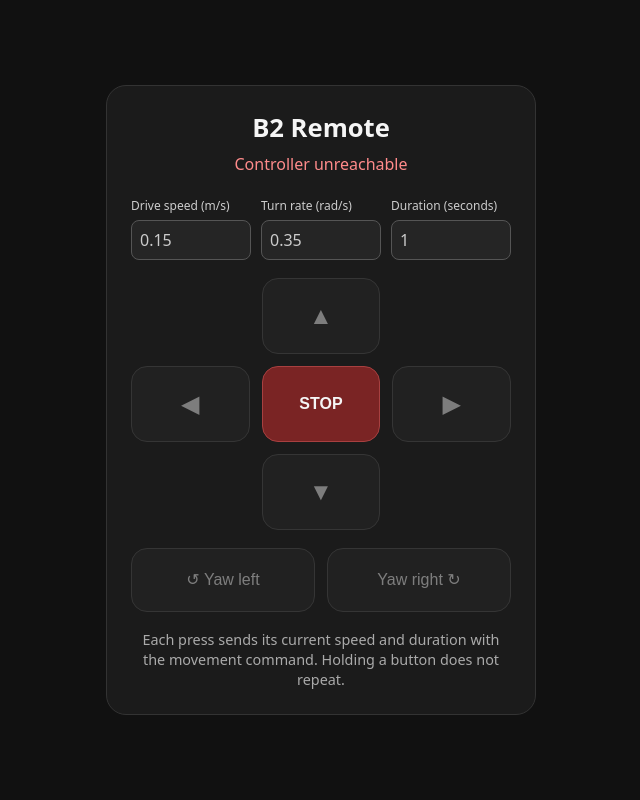
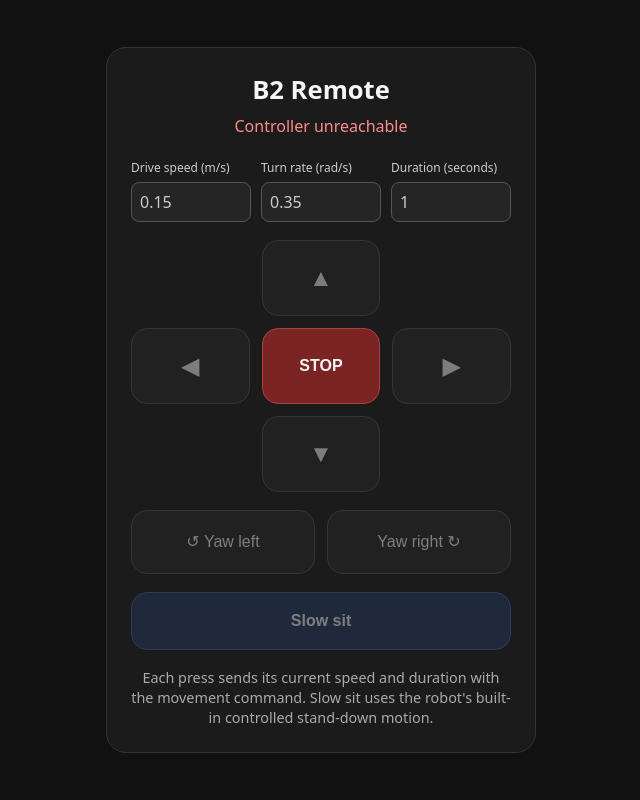
Before and after one commit to MuhammaDaniyal/b2-remote-web, a Python web app: template templates/index.html in a window 1280 px wide. Shown: the whole page, without its empty margins (319-959 px from the left). Run offline with Jinja, Linux system fonts and the light colour scheme; the template is opened without the code that fills it, so the values that code supplies are empty.

Commit message:
Add sit command functionality with rate limiting and UI integration

```diff
--- a/static/app.js
+++ b/static/app.js
@@ -1,8 +1,9 @@
 "use strict";
 
 const statusElement = document.getElementById("status");
-const commandButtons = [...document.querySelectorAll("[data-command]")];
+const commandButtons = [...document.querySelectorAll("[data-command], [data-sit]")];
 const stopButton = document.getElementById("stop-button");
+const sitButton = document.getElementById("sit-button");
 const linearSpeedInput = document.getElementById("linear-speed");
 const yawSpeedInput = document.getElementById("yaw-speed");
 const durationInput = document.getElementById("duration");
@@ -91,7 +92,33 @@ async function sendCommand(command) {
 }
 
 commandButtons.forEach(button => {
-    button.addEventListener("click", () => sendCommand(button.dataset.command));
+    if (button.dataset.command) {
+        button.addEventListener("click", () => sendCommand(button.dataset.command));
+    }
+});
+
+sitButton.addEventListener("click", async () => {
+    if (requestInFlight || Date.now() < localCooldownUntil) return;
+    requestInFlight = true;
+    setButtonsDisabled(true);
+    setStatus("Requesting slow sit…", "busy");
+
+    try {
+        const response = await fetch("/api/sit", { method: "POST" });
+        const data = await response.json();
+        if (!response.ok) {
+            setStatus(data.error === "busy" ? "Robot is still busy" : (data.error || "Sit request failed"), "error");
+            return;
+        }
+
+        localCooldownUntil = Date.now() + 350;
+        setStatus("Slow sit accepted", "busy");
+    } catch (_) {
+        setStatus("Sit request failed", "error");
+    } finally {
+        requestInFlight = false;
+        refreshStatus();
+    }
 });
 
 stopButton.addEventListener("click", async () => {
--- a/static/style.css
+++ b/static/style.css
@@ -139,6 +139,16 @@ h1 {
     font-size: 1rem;
 }
 
+.sit {
+    width: 100%;
+    min-height: 58px;
+    margin-top: 18px;
+    background: #243b62;
+    border-color: #41689f;
+    font-size: 1rem;
+    font-weight: 700;
+}
+
 .note {
     margin: 18px 0 0;
     color: #aaa;
--- a/templates/index.html
+++ b/templates/index.html
@@ -41,8 +41,10 @@
             <button class="control yaw" data-command="yaw_right">Yaw right ↻</button>
         </section>
 
+        <button class="control sit" id="sit-button" data-sit>Slow sit</button>
+
         <p class="note">
-            Each press sends its current speed and duration with the movement command. Holding a button does not repeat.
+            Each press sends its current speed and duration with the movement command. Slow sit uses the robot's built-in controlled stand-down motion.
         </p>
     </main>
 
```
Also changed, not shown: app.py (+20 -0 lines), robot_controller.py (+32 -3 lines).
